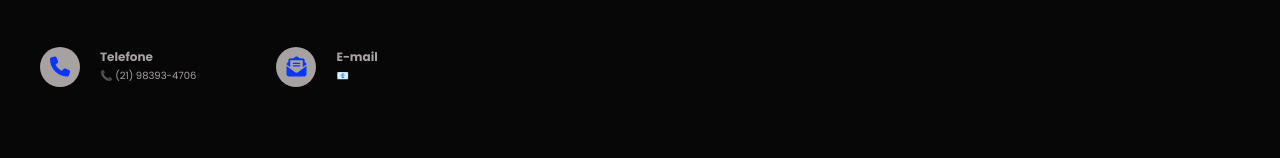
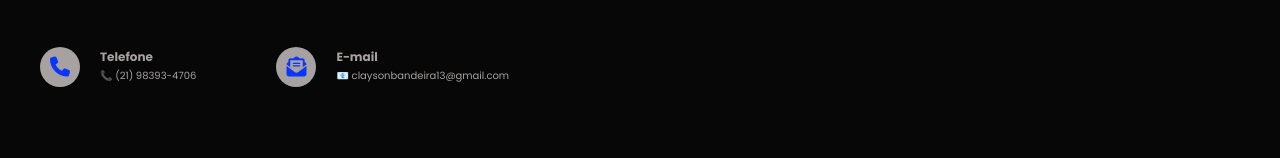
Before and after one commit to danilofariaspereira/cb-instala-oes-eletricas, a website: page index.html in a window 1280 px wide. Shown: the part 2391-2549 px from the top of the page. Drawn offline with nearby package versions, Linux system fonts and the light colour scheme.

Commit message:
coreção email

```diff
--- a/index.html
+++ b/index.html
@@ -202,8 +202,8 @@
         </div>
         <div class="contact-info">
           <span>E-mail</span>
-          <a href="mailto:iranjujitsu29@gmail.com">
-            📧
+          <a href="mailto:claysonbandeira13@gmail.com">
+            📧 claysonbandeira13@gmail.com
           </a>
         </div>
       </div>
```
